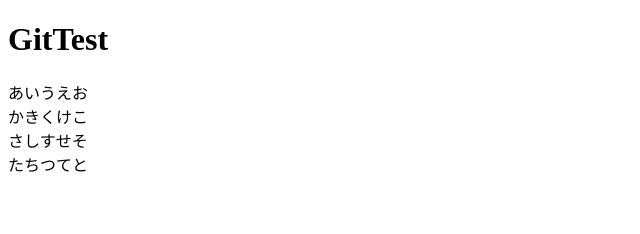
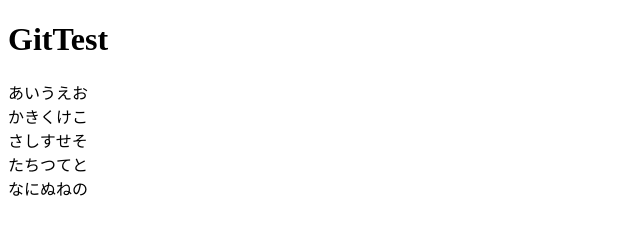
Before and after one commit to nahoku/firstTest, a plain HTML site: page index.html in a window 1280 px wide. Shown: the whole page, without its empty margins (0-640 px from the left). Drawn offline with Linux system fonts and the light colour scheme.

Commit message:
テスト05

```diff
--- a/index.html
+++ b/index.html
@@ -9,6 +9,7 @@
 あいうえお<br>
 かきくけこ<br>
 さしすせそ<br>
-たちつてと
+たちつてと<br>
+なにぬねの
 </body>
 </html>
```
